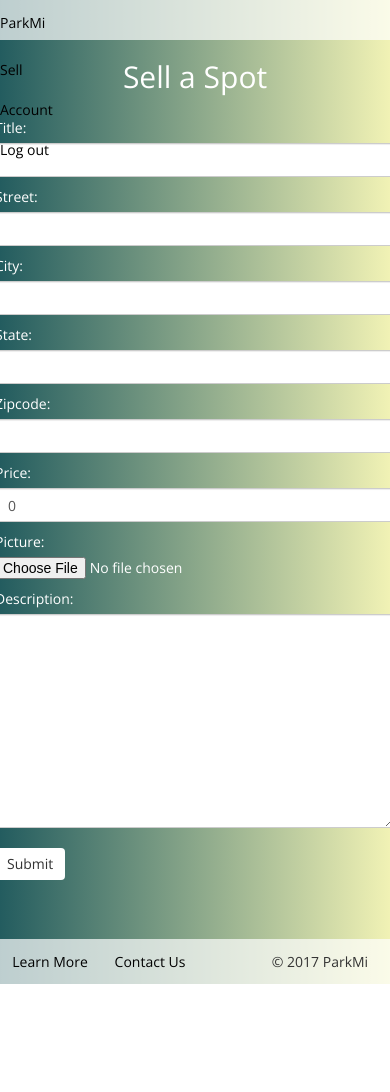
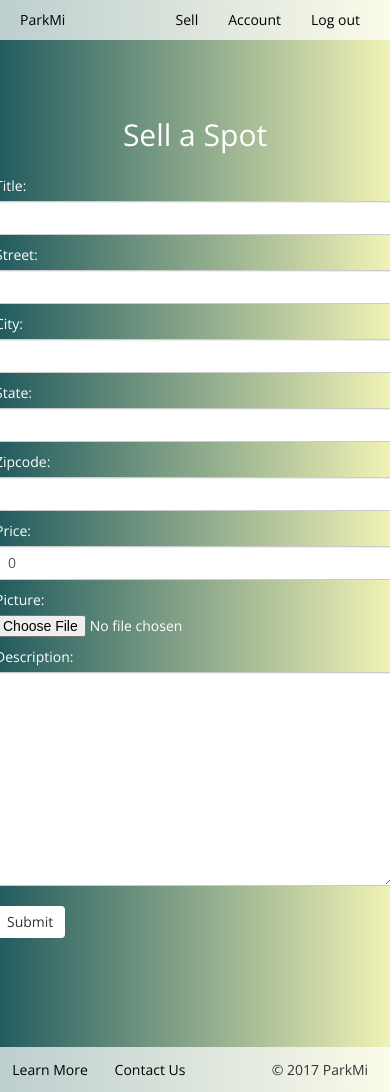
Before and after one commit to kawadeomkar/djangoTest, a Django app: page /sell/ in a window 390 px wide. Before the commit the page ends 984 px from the top, so only its background shows below. Run offline with Django 3.2, Linux system fonts and the light colour scheme; a user stored in the database is signed in; some libraries are stand-ins or nearby versions.

Commit message:
fix mobile styling

```diff
--- a/home/static/home/style.css
+++ b/home/static/home/style.css
@@ -97,6 +97,17 @@ nav a:hover, .footer a:hover {
   display: block!important;
 }
 
+.navbar-nav>li, .navbar-nav {
+  float: left !important;
+}
+
+.navbar-nav.navbar-right:last-child {
+  margin-right: -15px !important;
+}
+
+.navbar-right {
+  float: right!important;
+}
 /* --- home --- */
 
 .home {
@@ -190,3 +201,23 @@ nav a:hover, .footer a:hover {
     font-weight:100!important;
 
 }
+
+@media screen and (max-width: 760px){
+    .home {
+    	width:100%;
+    }
+
+    #locate {
+    	width:90%;
+    	display:inline-block;
+    }
+
+    nav {
+    	padding-left:20px!important;
+    }
+
+    .nav {
+    	margin-top:5px!important;
+    }
+
+}
--- a/home/templates/home/sell.html
+++ b/home/templates/home/sell.html
@@ -2,7 +2,7 @@
 
 {% block content %}
 
-	<div>	<!-- temporarily unclassed -->
+	<div style="margin-top:50px;margin-bottom:50px;">	<!-- temporarily unclassed -->
 		<h2>Sell a Spot</h2>
 		<form action="{% url 'sell' %}" method="POST" class="sign">
 		{% csrf_token %}
```
Also changed, not shown: db.sqlite3.
